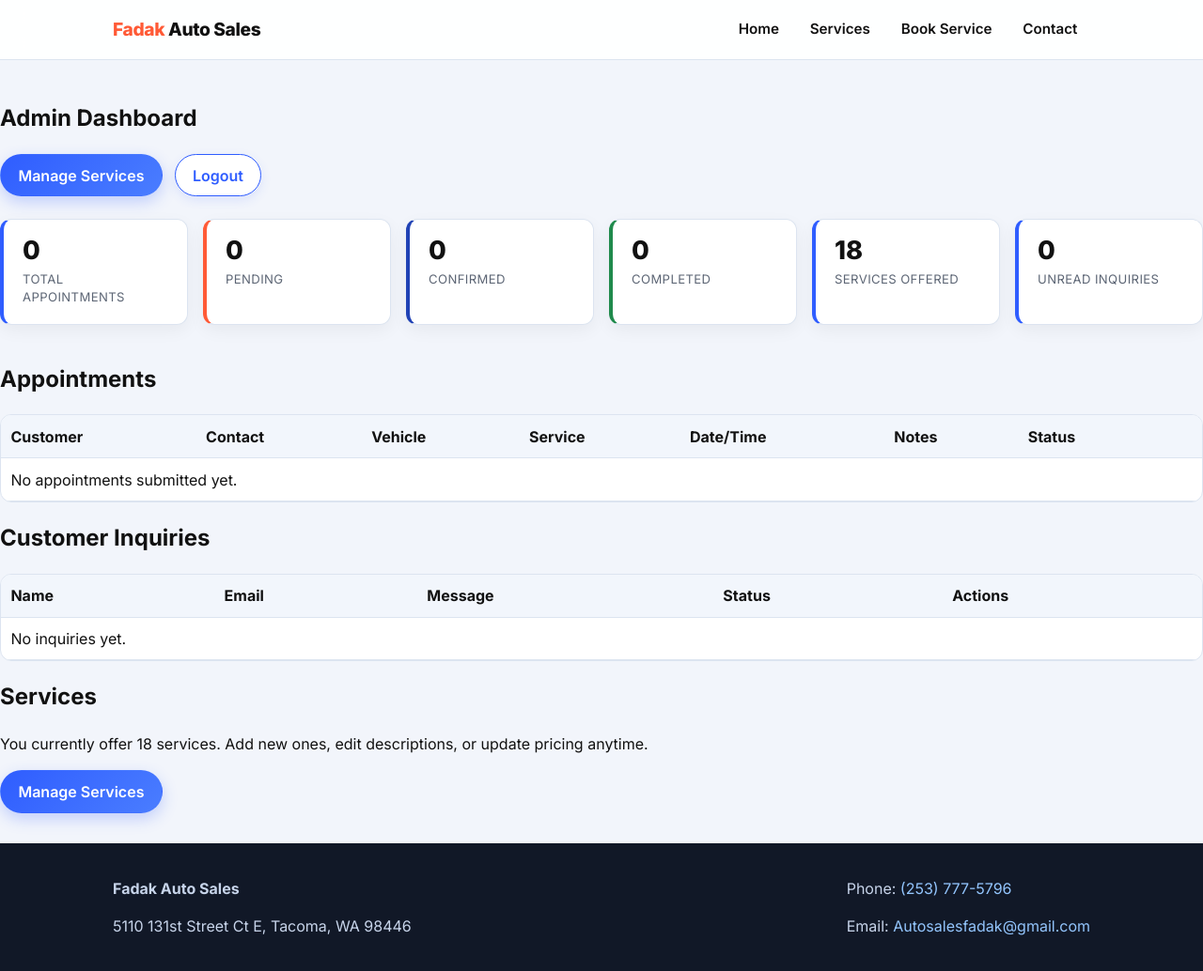
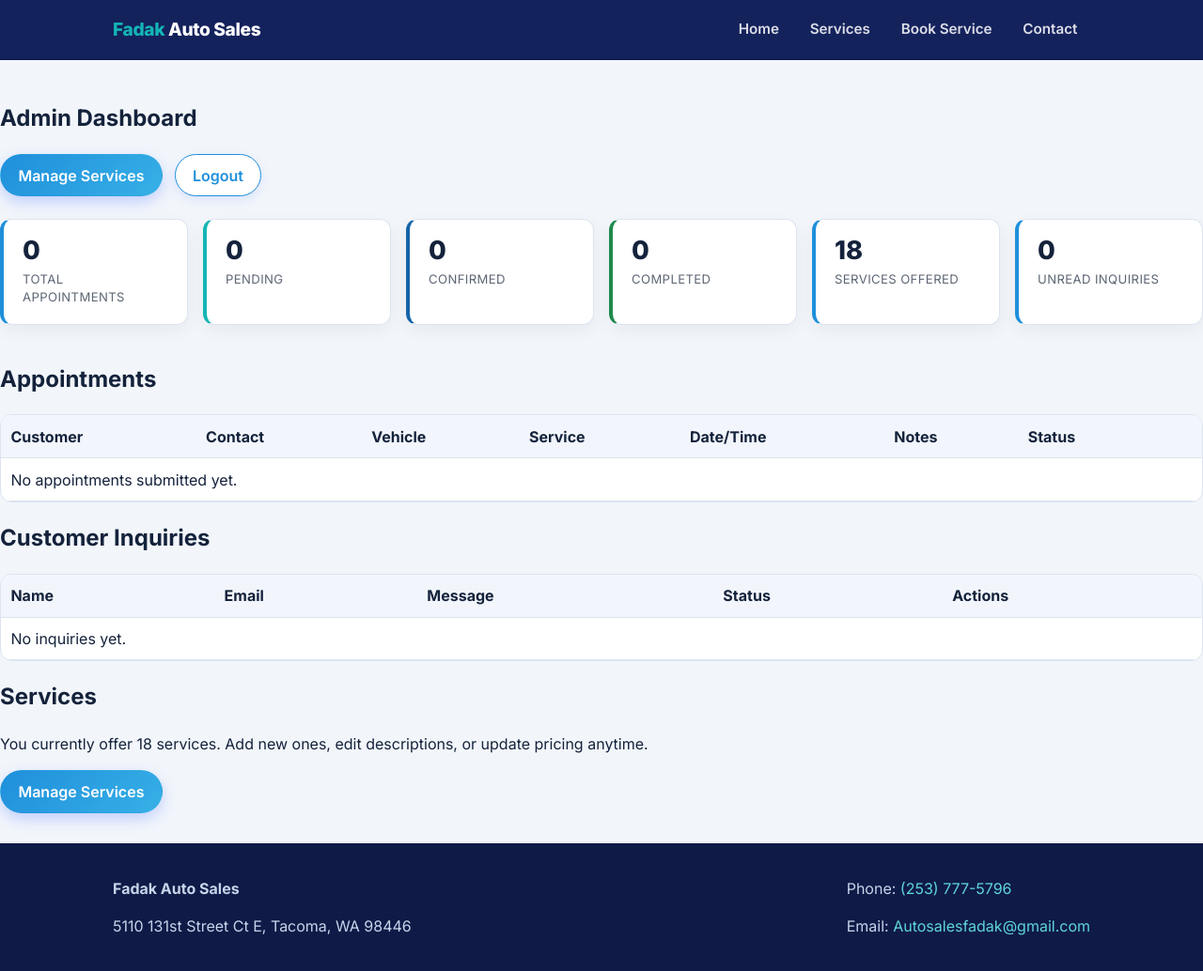
Before and after one commit to Khyalddinniazi/fadak-auto-sales, a Flask app: page /fadak-admin/dashboard in a window 1280 px wide. Shown: the whole page at 94% size. Run offline with Flask 3, Linux system fonts and the light colour scheme; the visitor is signed in with stand-in values (Sample User, id 1); data comes from the database, SQL or seed files in the repository; data that the repository does not hold is empty.

Commit message:
Restyle theme to navy + teal/blue to match brand site
Co-authored-by: Cursor <cursoragent@cursor.com>

```diff
--- a/static/css/style.css
+++ b/static/css/style.css
@@ -1,10 +1,13 @@
 :root {
-  --primary: #2f5dff;
-  --primary-dark: #2042b5;
-  --accent: #ff5a36;
-  --text: #111111;
+  --primary: #1f8fdb;
+  --primary-dark: #1565a8;
+  --navy: #14225c;
+  --navy-dark: #0f1a47;
+  --accent: #14b5b5;
+  --accent-dark: #0e9494;
+  --text: #14223b;
   --muted: #5d6675;
-  --bg: #f2f5fb;
+  --bg: #f2f6fb;
   --card: #ffffff;
   --border: #dce4f0;
   --danger: #c53b3b;
@@ -60,10 +63,8 @@ body.site-body > .main-content {
 }
 
 header {
-  background: rgba(255, 255, 255, 0.92);
-  backdrop-filter: blur(12px);
-  -webkit-backdrop-filter: blur(12px);
-  border-bottom: 1px solid var(--border);
+  background: var(--navy);
+  border-bottom: 1px solid var(--navy-dark);
   position: sticky;
   top: 0;
   z-index: 99;
@@ -83,7 +84,7 @@ header.nav-scrolled {
 }
 
 .brand {
-  color: var(--text);
+  color: #ffffff;
   font-weight: 800;
   text-decoration: none;
   font-size: 1.2rem;
@@ -113,7 +114,7 @@ header.nav-scrolled {
   position: relative;
   display: inline-block;
   text-decoration: none;
-  color: var(--text);
+  color: rgba(255, 255, 255, 0.85);
   font-weight: 600;
   font-size: 0.95rem;
   padding: 0.5rem 0.85rem;
@@ -128,7 +129,7 @@ header.nav-scrolled {
   bottom: 0.35rem;
   width: 0;
   height: 2px;
-  background: linear-gradient(90deg, var(--accent), var(--primary));
+  background: linear-gradient(90deg, var(--accent), #5fd6d6);
   border-radius: 2px;
   transform: translateX(-50%);
   transition: width 0.3s ease;
@@ -477,7 +478,7 @@ header.nav-scrolled {
 
 .btn {
   display: inline-block;
-  background: linear-gradient(135deg, var(--primary), #4a7dff);
+  background: linear-gradient(135deg, var(--primary), #37b0e6);
   color: #fff;
   border: 1px solid transparent;
   text-decoration: none;
@@ -748,7 +749,7 @@ th { background: #f2f6fc; }
 .flash-info { background: #e9f1ff; border-color: #cadcff; color: #204a8e; }
 
 .footer.site-footer {
-  background: #111827;
+  background: var(--navy-dark);
   color: #c7d4ea;
   margin-top: auto;
   width: 100%;
@@ -765,7 +766,7 @@ th { background: #f2f6fc; }
 
 .footer-contact a,
 .footer-brand a {
-  color: #93c5fd;
+  color: #5fd6d6;
   text-decoration: none;
 }
 
```
Also changed, not shown: other parts of static/css/style.css (+17 -15 lines).
